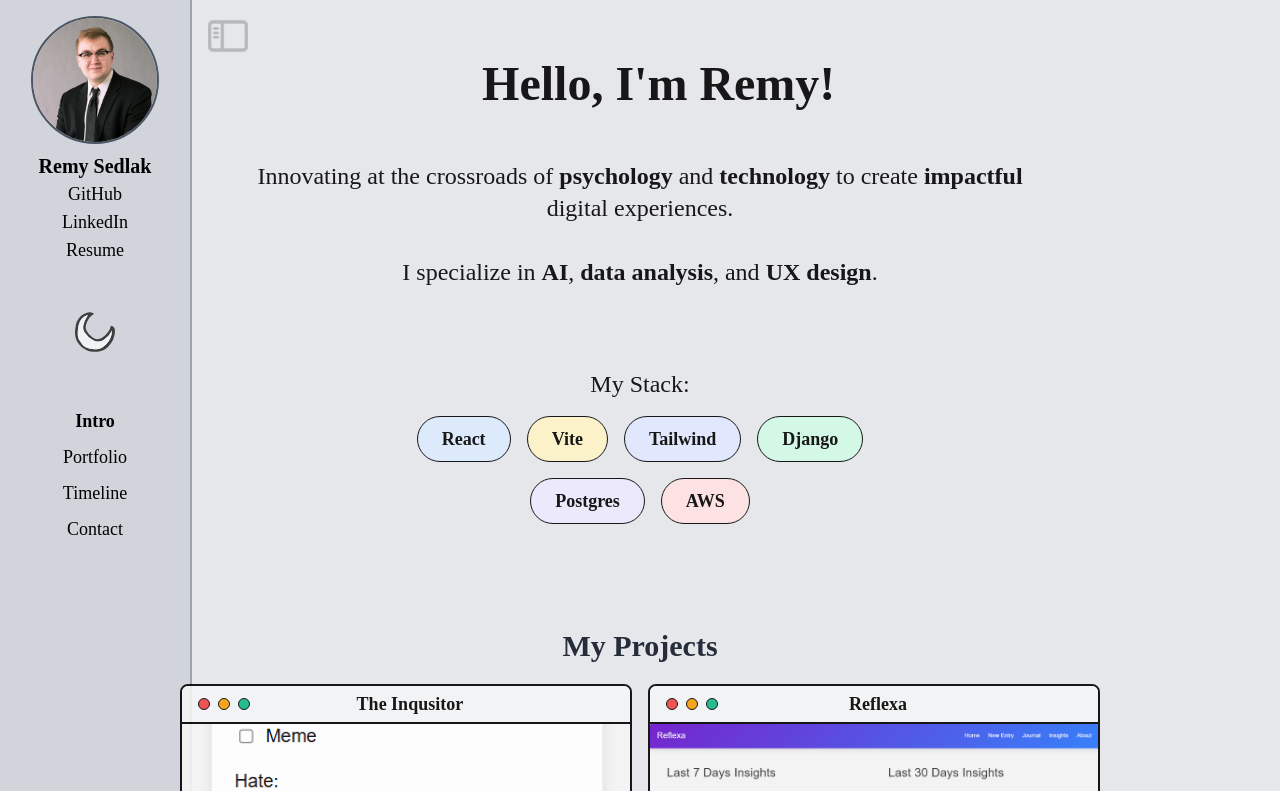
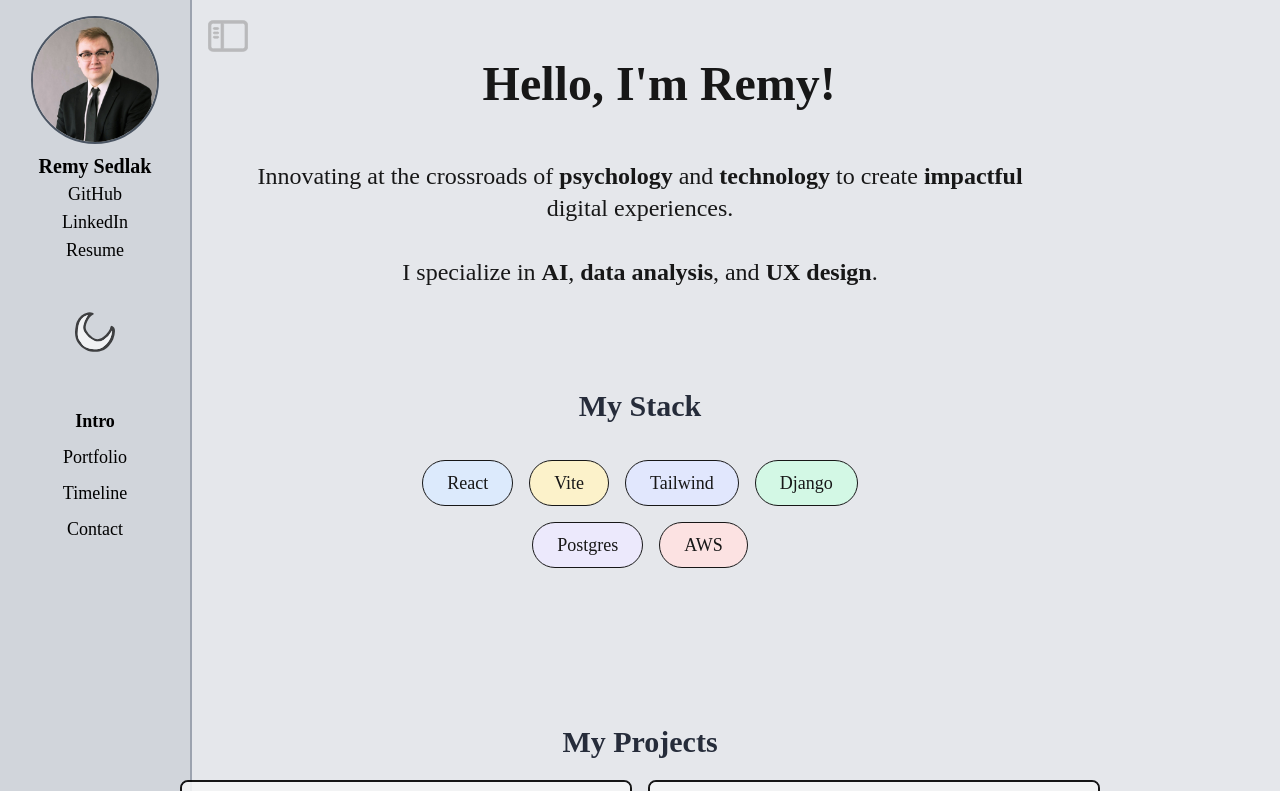
Before and after one commit to remysedlak/portfolio, a React (Vite) app: page / in a window 1280 px wide. Shown: the top 791 px of the page. Built offline with nearby package versions, Linux system fonts and the light colour scheme; a web font is replaced by a local one.

Commit message:
fix: update Intro and PortfolioItem components for improved layout and interactivity; refine timeline data

```diff
--- a/src/components/Intro.jsx
+++ b/src/components/Intro.jsx
@@ -1,4 +1,5 @@
 import React, { useState, useEffect } from 'react';
+import Title from './Title';
 
 function Intro() {
     const [text, setText] = useState(" ");
@@ -39,9 +40,9 @@ function Intro() {
 
     return (
         <div className="flex items-center justify-center flex-col text-center text-black dark:text-gray-200 pt-8 transition-all duration-400">
-            <h1 className="text-3xl  xs:text-4xl sm:text-4xl md:text-5xl lg:6xl md:my-6 font-semibold items-center flex flex-row justify-center">
+            <h1 className="text-3xl  xs:text-4xl sm:text-4xl md:text-5xl lg:6xl md:my-6 font-base items-center flex flex-row justify-center">
                 <div
-                    className={`flex items-center justify-center transition-all duration-500 ${
+                    className={`flex items-center font-semibold justify-center transition-all duration-500 ${
                         left ? 'pl-4  md:ml-8' : 'ml-15 md:ml-20'
                     }`}
                 >
@@ -67,20 +68,20 @@ function Intro() {
                         <p className="inline sm:block text-base text-xl md:text-2xl lg:text-2xl max-w-3xl text-center mt-1 md:mt-8"> I specialize in <b>AI</b>, <b>data analysis</b>, and <b>UX design</b>.</p>
                     </h4>
                     <div className="flex flex-col h-8 items-center sm:my-4 mb-4 my-4 md:my-16 lg:mt-20 xl:mt-20">
-                        <p className="text-2xl font-normal">My Stack:</p>
+                        <Title>My Stack</Title>
                         <div className="text-md lg:text-lg flex flex-wrap sm:flex-row md:flex-row lg:flex-grid justify-center my-4 gap-x-2 gap-y-2 md:gap-x-3 md:gap-y-3 lg:gap-x-4 lg:gap-y-4 w-full md:w-2/3 mx-auto">
-                            <span className="border opacity-100 border-black dark:border-gray-100 px-6 py-2 bg-blue-100 dark:bg-blue-800 text-black dark:text-gray-300  font-semibold rounded-full">React</span>
-                            <span className="border opacity-100 border-black dark:border-gray-100 px-6 py-2 bg-yellow-100 dark:bg-yellow-800 text-black dark:text-gray-300  font-semibold rounded-full">Vite</span>
-                            <span className="border opacity-100 border-black dark:border-gray-100 px-6 py-2 bg-indigo-100 dark:bg-indigo-800 text-black dark:text-gray-300  font-semibold rounded-full">Tailwind</span>
-                            <span className="border opacity-100 border-black dark:border-gray-100 px-6 py-2 bg-green-100 dark:bg-green-700 text-black dark:text-gray-300  font-semibold rounded-full">Django</span>
-                            <span className="border opacity-100 border-black dark:border-gray-100 px-6 py-2 bg-purple-100 dark:bg-purple-700 text-black dark:text-gray-300  font-semibold rounded-full">Postgres</span>
-                            <span className="border opacity-100 border-black dark:border-gray-100 px-6 py-2 bg-red-100 dark:bg-red-700 text-black dark:text-gray-300  font-semibold rounded-full">AWS</span>
+                            <span className="border opacity-100 border-black dark:border-gray-100 px-6 py-2 bg-blue-100 dark:bg-blue-800 text-black dark:text-gray-300  font-base rounded-full">React</span>
+                            <span className="border opacity-100 border-black dark:border-gray-100 px-6 py-2 bg-yellow-100 dark:bg-yellow-800 text-black dark:text-gray-300  font-base rounded-full">Vite</span>
+                            <span className="border opacity-100 border-black dark:border-gray-100 px-6 py-2 bg-indigo-100 dark:bg-indigo-800 text-black dark:text-gray-300  font-base rounded-full">Tailwind</span>
+                            <span className="border opacity-100 border-black dark:border-gray-100 px-6 py-2 bg-green-100 dark:bg-green-700 text-black dark:text-gray-300  font-base rounded-full">Django</span>
+                            <span className="border opacity-100 border-black dark:border-gray-100 px-6 py-2 bg-purple-100 dark:bg-purple-700 text-black dark:text-gray-300  font-base rounded-full">Postgres</span>
+                            <span className="border opacity-100 border-black dark:border-gray-100 px-6 py-2 bg-red-100 dark:bg-red-700 text-black dark:text-gray-300  font-base rounded-full">AWS</span>
                         </div>
                     </div>
                 </div>
             </div>
-            <div className="mt-12"></div>
-            <div className="md:hidden block flex flex-row space-x-8 py-8 mt-12 items-center justify-center">
+            <div className="mt-36"></div>
+            <div className="md:hidden block flex flex-row space-x-8 py-8 items-center justify-center">
                 <a
                     href="https://www.linkedin.com/in/remysedlak/"
                     target="_blank"
--- a/src/components/PortfolioItem.jsx
+++ b/src/components/PortfolioItem.jsx
@@ -1,23 +1,31 @@
-import React from 'react';
-
+import React, { useState } from 'react';
+import Title from './Title';
 function PortfolioItem({ imgUrl, title, stack, link, desc }) {
+    const [isHovered, setIsHovered] = useState(false);
     return (
-        <div className="relative group border-2 rounded-lg overflow-hidden border-black">
+        <div
+            className="relative group border-2 rounded-lg overflow-hidden border-black cursor-grab"
+            style={{ cursor: isHovered ? 'grabbing' : 'grab' }}
+        >
             <div className="flex flex-row items-center justify-between top-0 left-0 w-full bg-gray-100 dark:bg-gray-300 bg-opacity-100 text-black border-b-2 border-black text-left py-1">
                 <div className="flex items-center gap-x-2 pl-4">
                     <div className="h-3 w-3 bg-red-500 rounded-full border border-black"></div>
                     <div className="h-3 w-3 bg-yellow-500 rounded-full border border-black"></div>
                     <div className="h-3 w-3 bg-green-500 rounded-full border border-black"></div>
                 </div>
-                <h3 className="text-lg font-semibold pr-9">{title}</h3>
-                <div className="w-6"></div> {/* Placeholder to balance the layout */}
+                <h3 className="text-lg font-semibold text-center flex-grow">{title}</h3>
+                <div className="pr-16"></div> {/* Placeholder to balance the layout */}
             </div>
             <img
                 src={imgUrl}
                 alt={title}
                 className="w-full h-48 object-cover"
             />
-            <div className="absolute inset-0 bg-gray-100 dark:bg-gray-200 bg-opacity-100 opacity-0 group-hover:opacity-100 transition-opacity duration-170 flex flex-col items-center text-gray-900 text-center">
+            <div
+                className={`absolute inset-0 bg-gray-100 dark:bg-gray-200 bg-opacity-100 opacity-0 group-hover:opacity-100 transition-opacity duration-170 flex flex-col items-center text-gray-900 text-center ${isHovered ? 'opacity-100' : ''}`}
+                onClick={() => setIsHovered(!isHovered)}
+                style={{ cursor: isHovered ? 'grabbing' : 'grab' }}
+            >
                 <div className="flex flex-col h-full w-full px-2">
                     <div className="items-center py-1">
                         <h3 className="text-xl font-semibold underline">
--- a/src/data/timeline.js
+++ b/src/data/timeline.js
@@ -39,7 +39,7 @@ const timeline = [
     {
         year: '2022',
         title: 'Warehousing @ NAPA',
-        duration: 'highschool',
+        duration: '1 year 6 months',
         details: `Worked as a warehouse associate at Fayette Service Parts Inc., managing inventory for over 25+ NAPA automotive stores.
         Gained experience in logistics, supply chain operations, and data tracking, ensuring accurate inventory management in a high-demand environment.
         Developed strong problem-solving skills by troubleshooting logistical challenges and optimizing warehouse efficiency.`
@@ -47,7 +47,7 @@ const timeline = [
     {
         year: '2021',
         title: 'First Line of Code',
-        duration: 'the beginning',
+        duration: '9 months',
         details: `Took my first programming course through a College in High School (CHS) program, sparking my passion for software development.
         Started with fundamental programming concepts and quickly became fascinated with problem-solving, leading to deeper explorations in AI, full-stack development, and data science.
         This moment marked the foundation of my journey into technology, setting the stage for future projects and innovations.`
```
